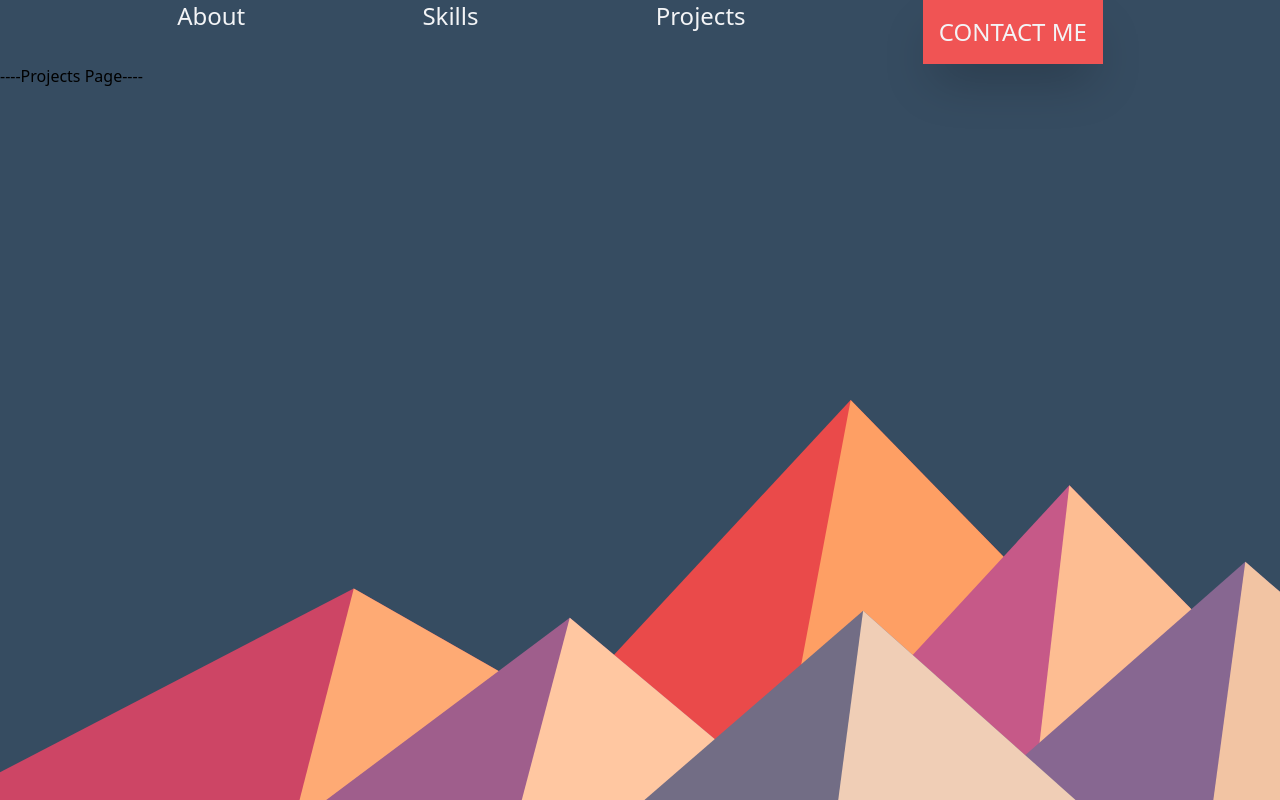
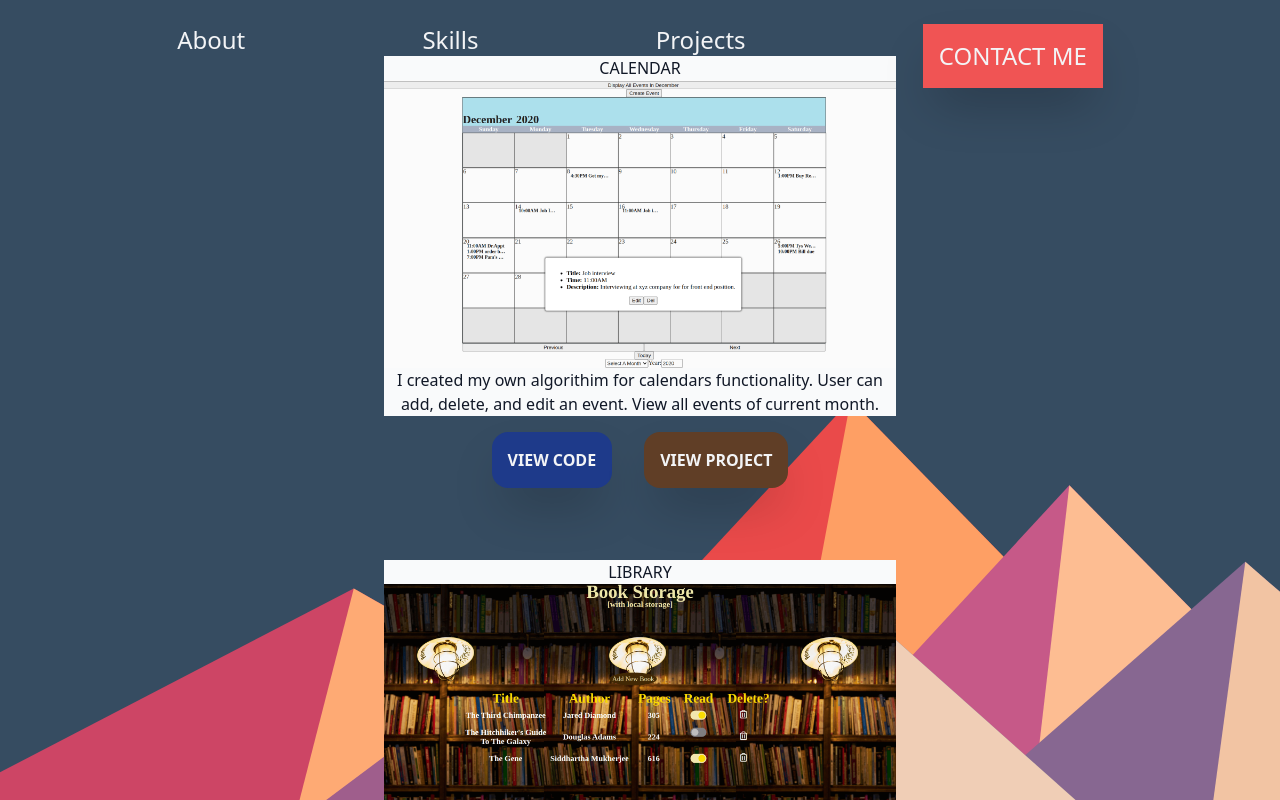
Before and after one commit to Camus1859/portfolio2, a Gatsby site: page /projectspg in a window 1280 px wide. Built offline with nearby package versions, Linux system fonts and the light colour scheme; Gatsby itself is replaced by a stand-in of ours.

Commit message:
added projects

```diff
--- a/src/components/header.js
+++ b/src/components/header.js
@@ -5,7 +5,8 @@ const Header = () => {
 
 
   return (
-    <header>
+    <header
+    className="pt-6  w-full fixed ">
       <nav>
         <ul className="flex flex-row justify-evenly">
           <li>
@@ -32,7 +33,7 @@ const Header = () => {
               Projects
             </Link>
           </li>
-          <li className="text-gray-100 text-2xl font-light bg-pink-light font-medium	p-4	uppercase shadow-2xl	">
+          <li className="text-gray-100 text-2xl font-light bg-pink-light font-medium	p-4	uppercase shadow-2xl transform hover:-translate-y-1 hover:scale-110 	">
             <Link to="/contactpg">Contact Me</Link>
           </li>
         </ul>
--- a/src/components/layout.js
+++ b/src/components/layout.js
@@ -16,7 +16,7 @@ import Mt from "../images/svg/FlatMountains.svg"
 const Layout = props => {
   return (
     <div
-      className="bg-cover h-screen"
+      className="bg-cover h-screen flex-1 overflow-y-auto "
       alt="mountain"
       style={{ backgroundImage: `url(${Mt})` }}
     >
--- a/src/pages/index.js
+++ b/src/pages/index.js
@@ -39,7 +39,7 @@ const AboutPage = () => {
             </div>
             <div>
               <Link to="/projectspg">
-                <button className="bg-pink-light font-medium	p-4 text-gray-100 focus:outline-none		">
+                <button className="bg-pink-light font-medium	p-4 text-gray-100 focus:outline-none transform hover:-translate-y-1 hover:scale-110 		">
                   SEE MY WORK
                 </button>
               </Link>
--- a/src/pages/projectspg.js
+++ b/src/pages/projectspg.js
@@ -1,14 +1,87 @@
 import React from "react"
 import Layout from "../components/layout"
+import { graphql } from "gatsby"
+import Img from "gatsby-image"
 
+const checkImageAddDescription = imageName => {
+  if (imageName.includes("calendar")) {
+    const description =
+      "I created my own algorithim for calendars functionality. User can add, delete, and edit an event. View all events of current month."
+    return description
+  }
 
-const ProjectsPage = () => {
+  if (imageName.includes("library")) {
+    const description =
+      "User can add, delete, and toggle if book is read. Books saved to local storage."
+    return description
+  }
+
+  if (imageName.includes("tic")) {
+    const description =
+      "Two player game. Keeps track of the winner. Able to restart game from any point Adding AI."
+    return description
+  }
+
+  if (imageName.includes("todo")) {
+    const description =
+      "Create todo, place them into different list, edit, and delete. Create new task from popup. Mark task as finished. View all todo's in a given time-frame."
+    return description
+  }
+}
+
+const ProjectsPage = ({ data }) => {
+  const images = data.projectImages.edges.map(image => {
+    return (
+      <div className=" flex-col flex items-center mt-14  text-gray-100 text-center">
+        <p className="h-3/5	 w-2/5 bg-gray-50 text-gray-900">
+          {" "}
+          {image.node.base.split(".")[0].toUpperCase()}
+        </p>
+
+        <Img
+          className="h-3/5	 w-2/5 "
+          fluid={image.node.childImageSharp.fluid}
+        />
+        <p className="h-3/5	 w-2/5 bg-gray-50 text-gray-900	 ">
+          {checkImageAddDescription(image.node.base)}
+        </p>
+        <div className="flex justify-around">
+          <button className="bg-blue-900 p-4 font-bold border-none no-underline focus:outline-none	outline-none	shadow-2xl rounded-2xl transform hover:-translate-y-1 hover:scale-110 m-4 hover:bg-blue-600	">
+            VIEW CODE
+          </button>
+          <button className=" m-4	bg-brown-dark p-4 font-bold border-none no-underline	outline-none		rounded-2xl focus:outline-none shadow-2xl transform hover:-translate-y-1 hover:scale-110 hover:bg-yellow-500">
+            VIEW PROJECT
+          </button>
+        </div>
+      </div>
+    )
+  })
   return (
     <Layout>
-
-      <div>----Projects Page----</div>
+      <div>{images}</div>
     </Layout>
   )
 }
 
 export default ProjectsPage
+
+export const pageQuery = graphql`
+  query {
+    projectImages: allFile(
+      filter: { relativeDirectory: { eq: "projectImages" } }
+      sort: { fields: base, order: ASC }
+    ) {
+      edges {
+        node {
+          id
+          base
+          childImageSharp {
+            fluid {
+              ...GatsbyImageSharpFluid
+            }
+          }
+        }
+      }
+    }
+  }
+`
--- a/src/pages/skillpg.js
+++ b/src/pages/skillpg.js
@@ -6,14 +6,14 @@ import Img from "gatsby-image"
 const SkillsPage = ({ data }) => {
   const images = data.skillsImages.edges.map(image => (
     <Img
-      className="rounded-full h-44 w-40 "
+      className="rounded-full h-44 w-40 transition duration-500 ease-in-out   transform hover:-translate-y-1 hover:scale-110 shadow-2xl "
       fluid={image.node.childImageSharp.fluid}
     />
   ))
   return (
     <Layout>
       <div className="h-3/6 flex items-center">
-        <div className="h-44 w-44 flex justify-evenly w-full  flex-wrap 	">{images}</div>
+        <div className="h-44 w-44 flex justify-evenly w-full  flex-wrap animate-bounce 	">{images}</div>
       </div>
     </Layout>
   )
--- a/tailwind.config.js
+++ b/tailwind.config.js
@@ -5,6 +5,13 @@ module.exports = {
   darkMode: false, // or 'media' or 'class'
   theme: {
     extend: {
+      maxHeight: {
+        '0': '0',
+        '1/4': '25%',
+        '1/2': '50%',
+        '3/4': '75%',
+        'full': '100%',
+       },
 
       // backgroundImage: theme => ({
       //   mt: "url('../images/svg/FlatMountains.svg')",
```
Also changed, not shown: src/images/projectImages/calendar.png (added), src/images/projectImages/library.png (renamed from src/images/library.png), src/images/projectImages/tic-tac-toe.png (renamed from src/images/tic-tac-toe.png), src/images/projectImages/todo .png (renamed from src/images/todo (1).png).
